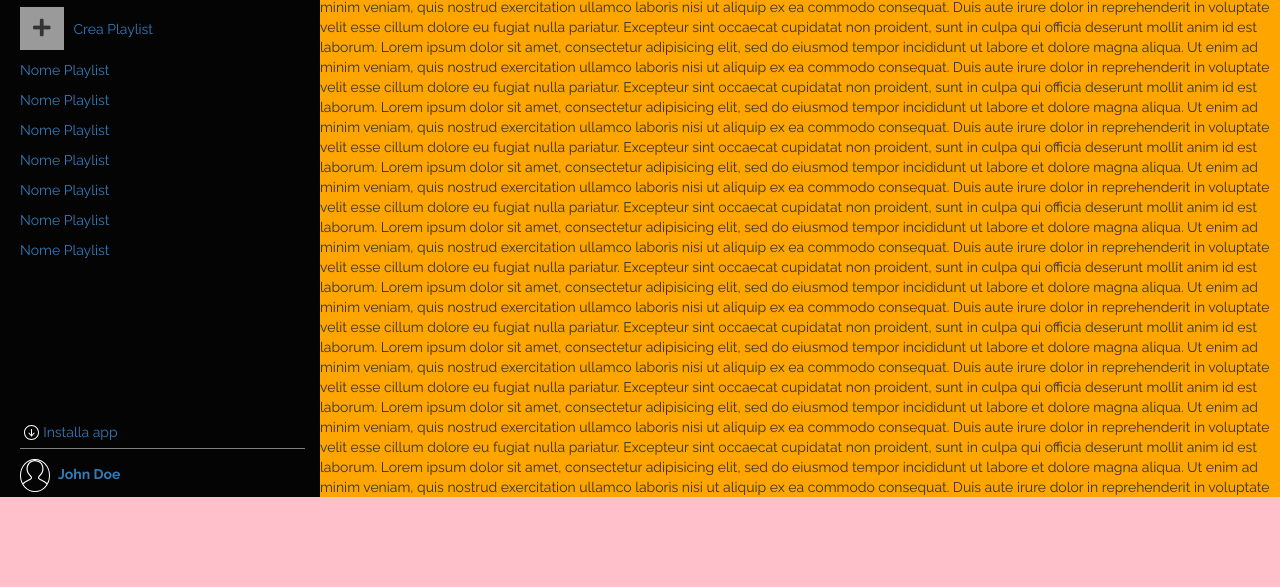
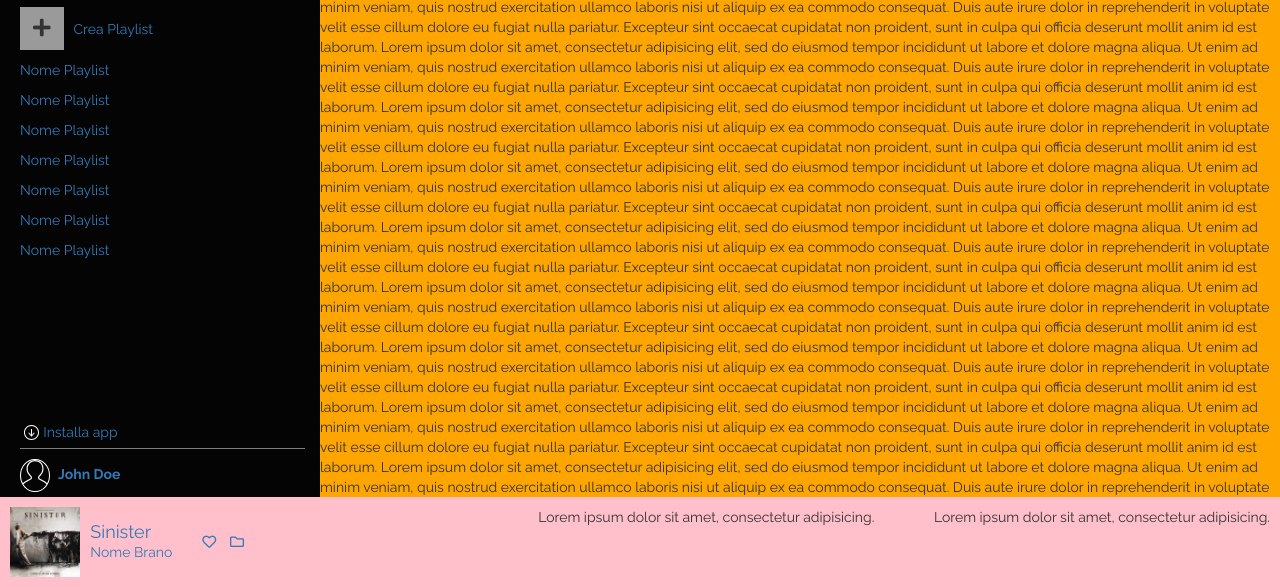
Before and after one commit to DavideLugli/html-css-spotifyweb, a plain HTML site: page index.html in a window 1280 px wide. Shown: the part 213-800 px from the top of the page. Drawn offline with nearby package versions, Linux system fonts and the light colour scheme.

Commit message:
blocco footer left (no style)

```diff
--- a/css/style.css
+++ b/css/style.css
@@ -218,4 +218,34 @@ a.btn.btn_cta {
   width: 100%;
   height: 90px;
   background-color: pink;
+  display: flex;
 }
+
+.footer-content {
+  display: flex;
+  width: 100%;
+  margin: auto 0;
+  padding: 10px;
+  display: flex;
+  justify-content: space-between;
+}
+
+.footer_track {
+  display: flex;
+  align-items: center;
+}
+.footer_track img{
+  width: 15%;
+}
+
+.track_info {
+padding-left: 10px;
+padding-right: 25px;
+}
+.track_info h4 {
+  margin: 0;
+}
+
+.track_icons i{
+  padding: 5px;
+}
--- a/index.html
+++ b/index.html
@@ -180,7 +180,26 @@
 
     <!-- footer -->
     <footer class="footer">
+      <div class="footer-content">
+        <!-- footer left -->
+        <div class="footer_track">
+          <img src="img/sinister.jpeg" alt="">
+          <div class="track_info">
+            <h4><a href="" class="bold_link">Sinister</a></h4>
+            <a href="#">Nome Brano</a>
+          </div>
+          <div class="track_icons">
+            <a href="#"><i class="far fa-heart"></i></a>
+            <a href="#"><i class="far fa-folder"></i></a>
+          </div>
 
+        </div>
+        <!-- fine footer left -->
+        <!-- footer media-player -->
+        <div>Lorem ipsum dolor sit amet, consectetur adipisicing.</div>
+        <!-- fine footer media-player -->
+        <div>Lorem ipsum dolor sit amet, consectetur adipisicing.</div>
+      </div>
     </footer>
     <!-- /footer -->
 
```
